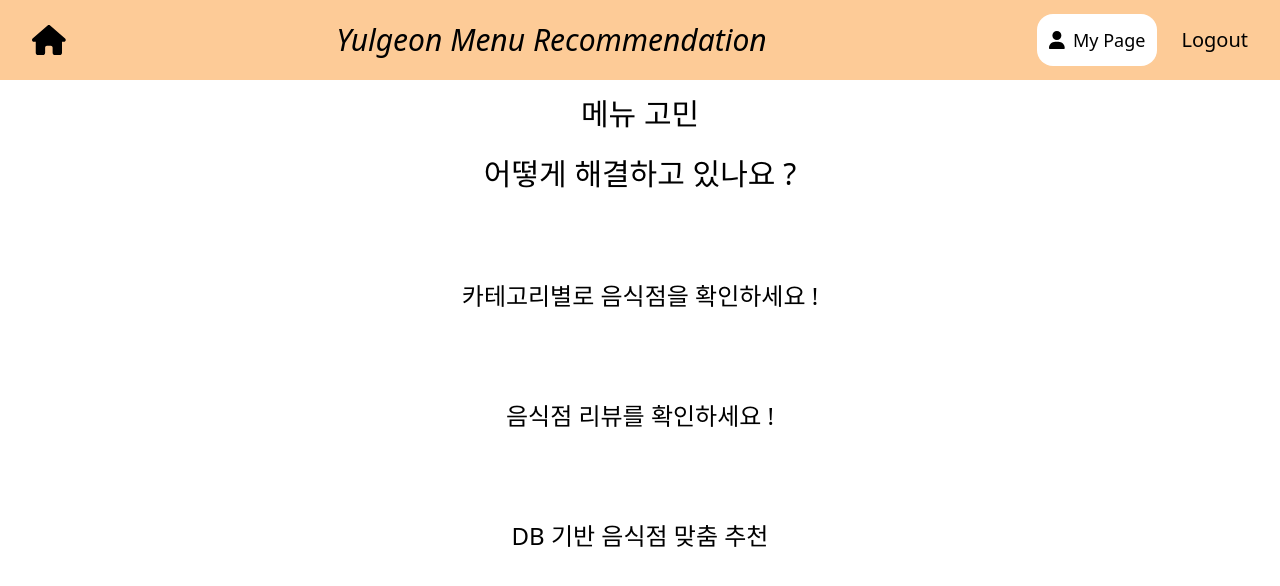
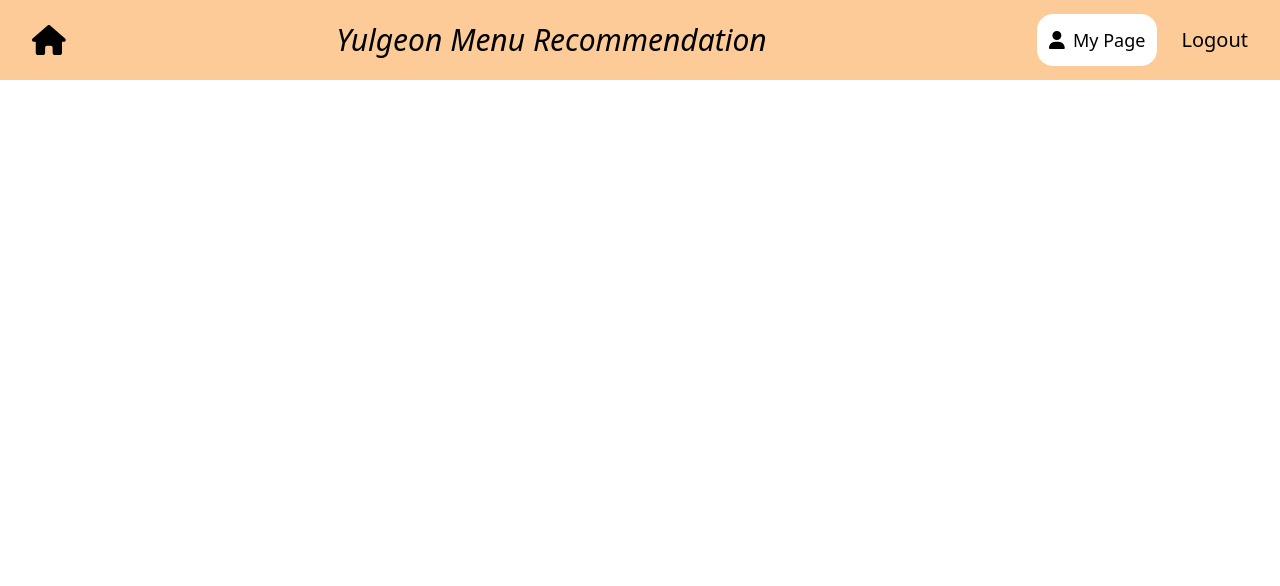
Before and after one commit to seoyoon98/frontend, a React (Create React App) app: page / in a window 1280 px wide. Shown: the top 586 px of the page. Built offline with nearby package versions, Linux system fonts and the light colour scheme.

Commit message:
push test

```diff
--- a/src/App.js
+++ b/src/App.js
@@ -20,7 +20,6 @@ function App() {
         isMyPageOpen={myPageOpen}
         onMyPageClick={setMyPageOpen}
       />
-      <StartPage />
       {loginModalOpen ? (
         <Login isLoginOpen={loginModalOpen} onXClick={setLoginModalOpen} />
       ) : null}
```
